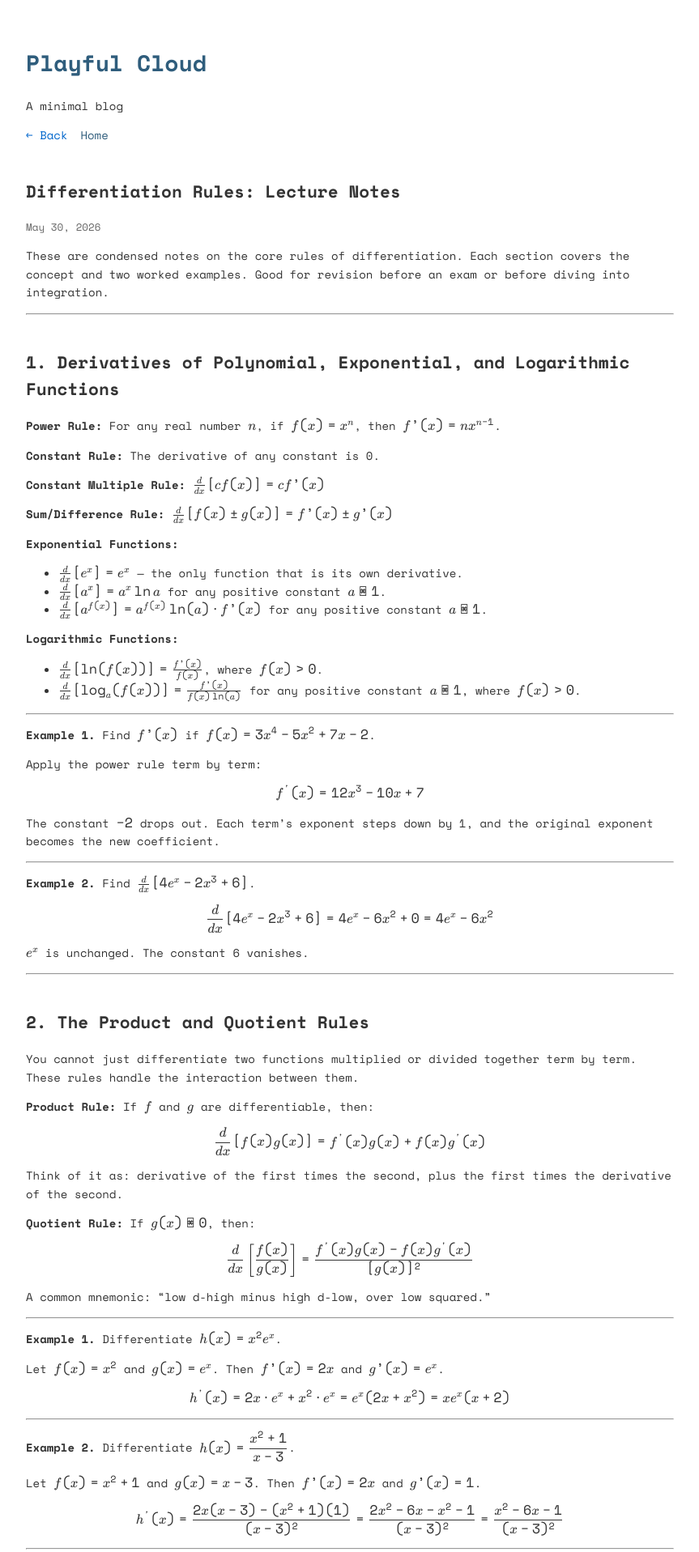
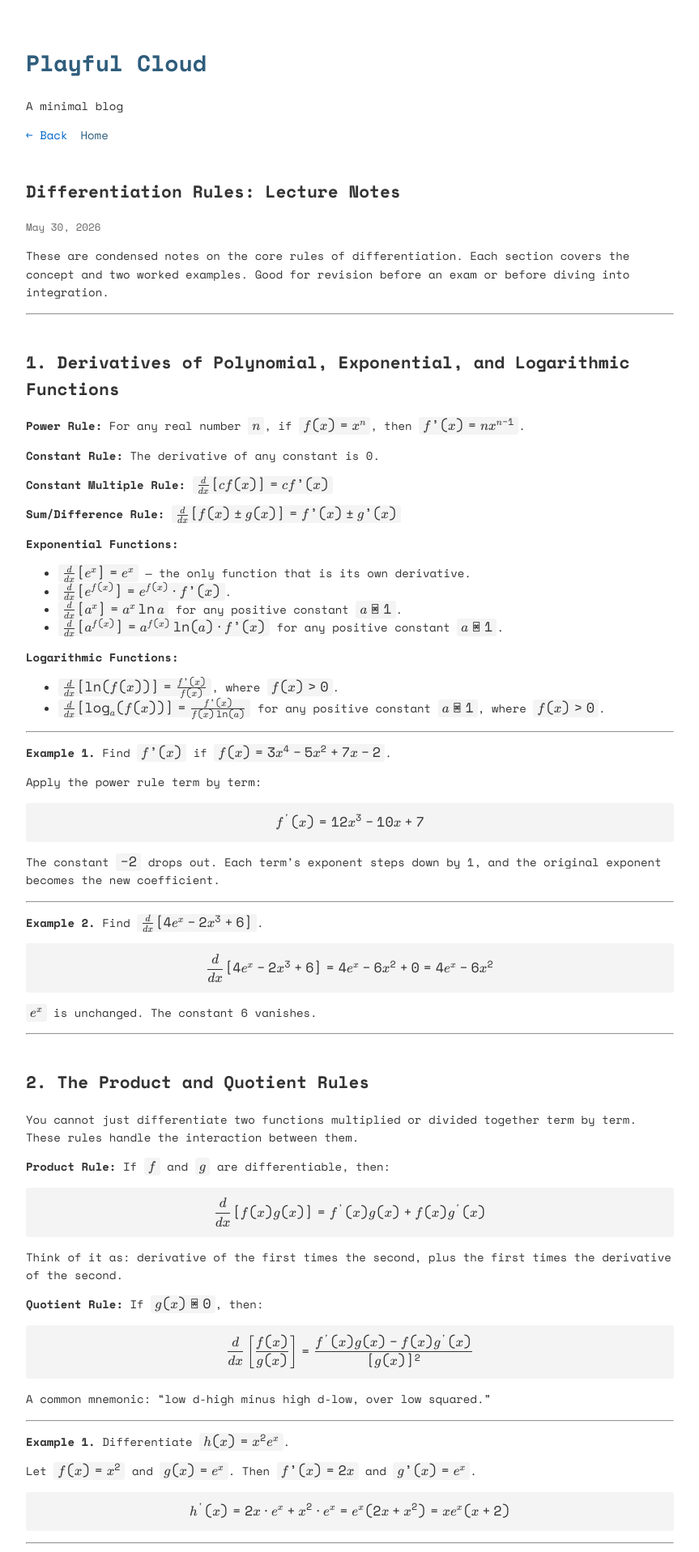
Before and after one commit to etornamklu/etornamklu.github.io, a Jekyll site: the page built from _posts/2026-05-30-differentiation-rules.md, in a window 1280 px wide. Shown: the top 1917 px of the page at 81% size, without its empty margins (208-1071 px from the left). Built offline with Jekyll 4.4.1, drawn with Linux system fonts in a browser that asks for light colours.

Commit message:
Update differentiation rules notes and enhance math rendering styles

```diff
--- a/_posts/2026-05-30-differentiation-rules.md
+++ b/_posts/2026-05-30-differentiation-rules.md
@@ -22,6 +22,7 @@ These are condensed notes on the core rules of differentiation. Each section cov
 
 **Exponential Functions:**
 - $\frac{d}{dx}[e^x] = e^x$ — the only function that is its own derivative.
+- $\frac{d}{dx}[e^{f(x)}] = e^{f(x)} \cdot f'(x)$.
 - $\frac{d}{dx}[a^x] = a^x \ln a$ for any positive constant $a \neq 1$.
 - $\frac{d}{dx}[a^{f(x)}] = a^{f(x)} \ln(a) \cdot f'(x)$ for any positive constant $a \neq 1$.
 
--- a/assets/css/style.css
+++ b/assets/css/style.css
@@ -84,3 +84,17 @@ pre {
     color: #666;
     font-size: 0.9em;
 }
+
+/* Math rendering */
+.katex-display {
+    background: #f4f4f4;
+    padding: 12px 16px;
+    border-radius: 3px;
+    overflow-x: auto;
+}
+
+.katex {
+    background: #f4f4f4;
+    padding: 1px 5px;
+    border-radius: 3px;
+}
```
